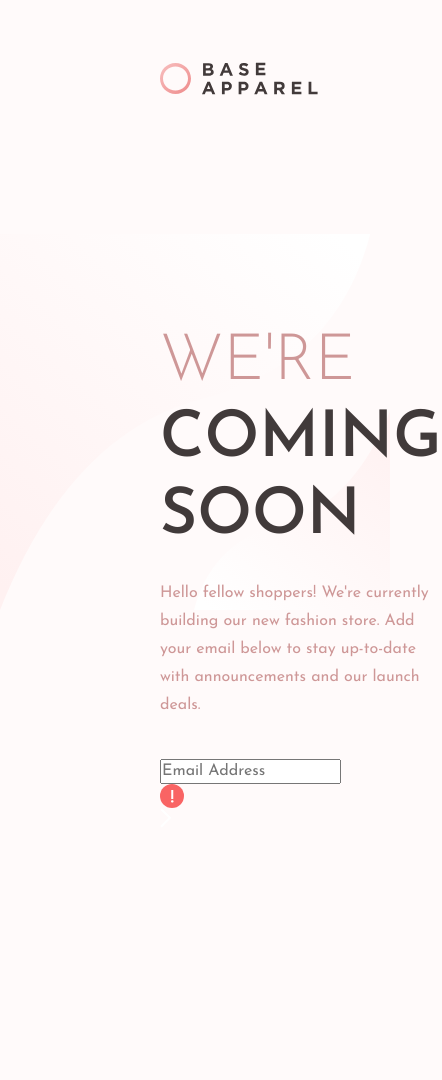
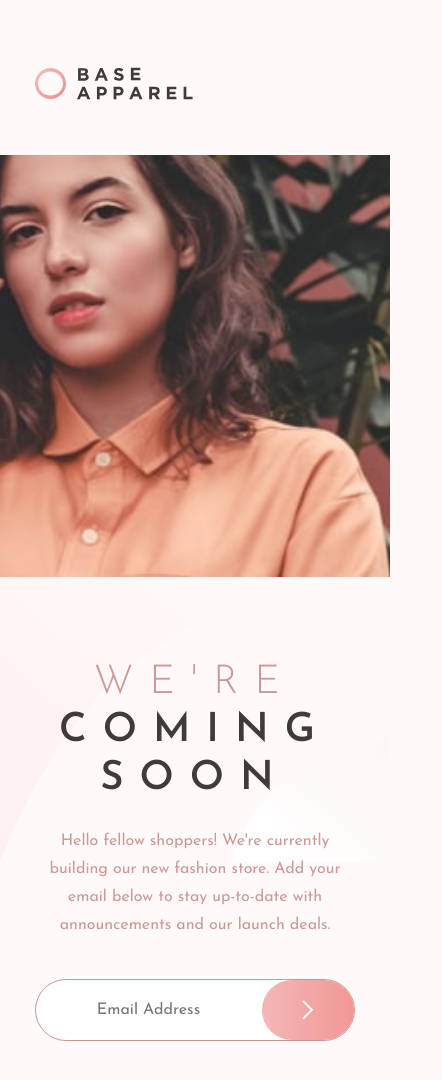
Before and after one commit to correlucas/base-apparel-coming-soon-page, a plain HTML site: page index.html in a window 390 px wide. Shown: the whole page, 442 px wide, since content can reach past the window. Before the commit the page ends 844 px from the top, so only its background shows below. Drawn offline with Linux system fonts and the light colour scheme.

Commit message:
mobile and desktop finished

```diff
--- a/index.html
+++ b/index.html
@@ -23,21 +23,26 @@
       <p>Hello fellow shoppers! We're currently building our new fashion store. Add your email below to stay up-to-date with announcements and our launch deals.</p>
 
       <form id="formEmail">
-        <div>
-          <input type="text" placeholder="Email Address">
-          <img src="./images/icon-error.svg" alt="Error icon">
-        </div>
+        <label>
+          <input type="text" placeholder="Email Address" id="submitEmail">
+          <img class="icon" src="./images/icon-error.svg" alt="Error icon">
 
-        <button>
-          <img src="./images/icon-arrow.svg" alt="">
-        </button>
+
+          <button>
+            <img src="./images/icon-arrow.svg" alt="">
+          </button>
+        </label>
       </form>
     </article>
 
     <picture>
-      <source srcset="./images/hero-mobile.jpg" media="(max-width:650px)">
+      <source srcset="./images/hero-mobile.jpg" media="(max-width:900px)">
       <img src="./images/hero-desktop.jpg" alt="A female model with a light orange t-shirt">
     </picture>
+
+    <div class="logo-mobile">
+      <img src="./images/logo.svg" alt="Base Apparel logo">
+    </div>
   </main>
 
 </body>
--- a/scss/_mediaQueries.scss
+++ b/scss/_mediaQueries.scss
@@ -17,7 +17,7 @@
   }
 
   @if $device == tablet {
-    @media (max-width: 840px) {
+    @media (max-width: 900px) {
       @content;
     }
   }
--- a/scss/style.scss
+++ b/scss/style.scss
@@ -14,56 +14,141 @@ body {
   background-color: hsl(0, 100%, 99%);
   background-image: url(/images/bg-pattern-desktop.svg);
   background-repeat: no-repeat;
-  background-size: contain;
+  object-fit: cover;
+  background-size: 120%;
   background-position: left;
 }
 
 main {
-  // @include simpleFlex(space-between, flex-start);
   display: grid;
   grid-template-columns: 1fr 1fr;
-  gap: 220px;
+  gap: 13.75rem;
   background-position: left;
   justify-items: end;
+
+  @include display(tablet) {
+    display: flex;
+    flex-direction: column-reverse;
+    padding-block: 2rem;
+    gap: 1.25rem;
+    text-align: center;
+  }
 }
 
-header {
-  padding-bottom: 230px;
+.logo {
+  display: flex;
+  padding-bottom: 11.25rem;
+  @include display(tablet) {
+    display: none;
+  }
+}
+
+.logo-mobile {
+  display: none;
+  @include display(tablet) {
+    display: flex;
+    max-width: 31.25rem;
+    padding-block: 2.1875rem;
+    padding-inline: 2.1875rem;
+  }
 }
 
 article {
-  max-width: 600px;
-  padding-top: 62px;
-  padding-left: 160px;
+  max-width: 37.5rem;
+  padding-top: 3.875rem;
+  padding-left: 10rem;
+
+  @include display(tablet) {
+    display: flex;
+    flex-direction: column;
+    padding-top: unset;
+    padding-left: unset;
+    margin: 0 auto;
+    max-width: 31.25rem;
+    padding-inline: 2.1875rem;
+    padding-bottom: 12.5rem;
+  }
 }
 
 picture {
-  min-height: 100vh;
-
   img {
     height: 100vh;
     object-fit: cover;
+    @include display(tablet) {
+      height: 50vh;
+      width: 100%;
+    }
   }
 }
 
 h1 {
-  max-width: 450px;
+  max-width: 28.125rem;
   font-weight: 300;
-  font-size: 64px;
+  font-size: 4rem;
   line-height: 1.2;
+  letter-spacing: 1rem;
   text-transform: uppercase;
   color: $light-orange;
-  padding-bottom: 24px;
+  padding-bottom: 1.5rem;
   span {
     font-weight: 700;
     color: $black;
+  }
+
+  @include display(tablet) {
+    padding-top: 3.875rem;
+    font-size: 2.5rem;
   }
 }
 
 p {
   font-weight: 400;
-  font-size: 16px;
-  line-height: 28px;
+  font-size: 1rem;
+  line-height: 1.75rem;
   color: $light-orange;
-  padding-bottom: 40px;
+  padding-bottom: 2.5rem;
 }
+
+form,
+input {
+  all: unset;
+}
+
+label {
+  display: flex;
+  justify-content: space-between;
+  align-items: center;
+  color: $light-orange;
+  border: 0.0625rem solid $light-orange;
+  width: 100%;
+  border-radius: 12.5rem;
+  background-color: white;
+}
+
+button {
+  padding: 1.25rem 2.5rem;
+  border-radius: 12.5rem;
+  background: $gradient;
+  position: relative;
+  transition: all 0.3s ease;
+  &:hover {
+    opacity: 70%;
+    transition: all 0.3s ease;
+  }
+}
+
+button,
+input,
+label {
+  cursor: pointer;
+}
+
+.icon {
+  display: none;
+  position: relative;
+  right: -3.125rem;
+}
+
+#submitEmail {
+  padding-left: 1.5rem;
+}
```
Also changed, not shown: css/style.css.
